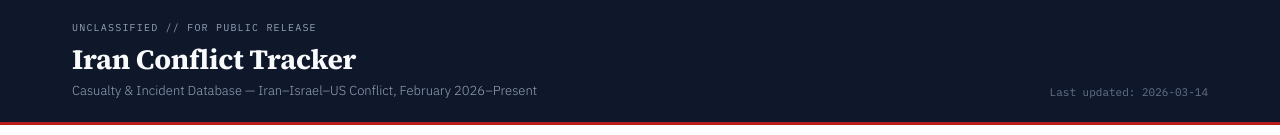
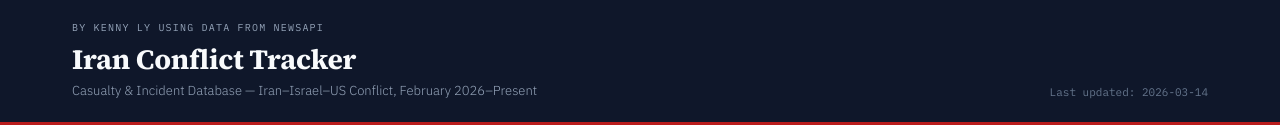
Before and after one commit to Spectra407/IranConflictTracker, a React (Create React App) app in the folder frontend/: page / in a window 1280 px wide. Shown: the top 135 px of the page. Built offline with nearby package versions, Linux system fonts and the light colour scheme; no server answers.

Commit message:
Updated header for credits

```diff
--- a/frontend/src/App.jsx
+++ b/frontend/src/App.jsx
@@ -52,7 +52,7 @@ export default function App() {
       <header className="header">
         <div className="header-inner">
           <div className="header-left">
-            <div className="header-badge">UNCLASSIFIED // FOR PUBLIC RELEASE</div>
+            <div className="header-badge">By Kenny Ly using data from NewsAPI</div>
             <h1 className="header-title">Iran Conflict Tracker</h1>
             <p className="header-subtitle">
               Casualty &amp; Incident Database — Iran–Israel–US Conflict, February 2026–Present
```
